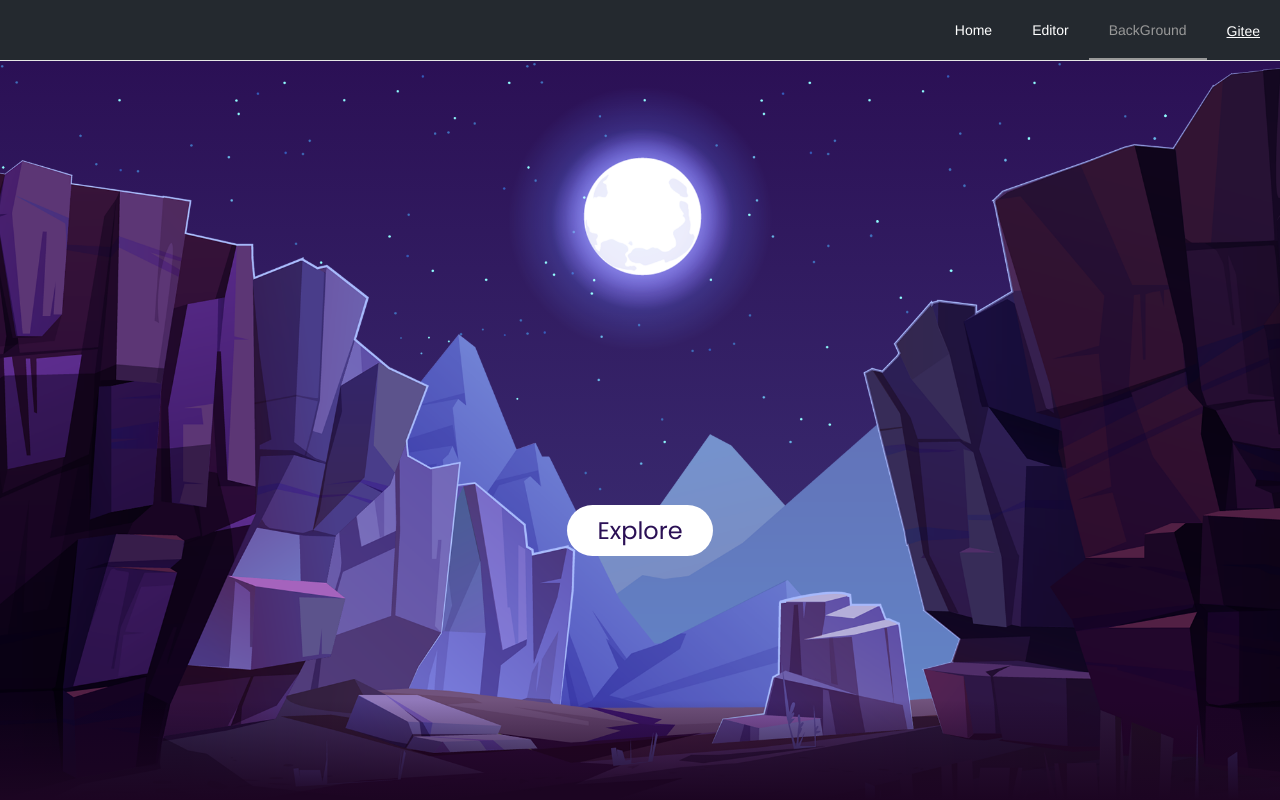
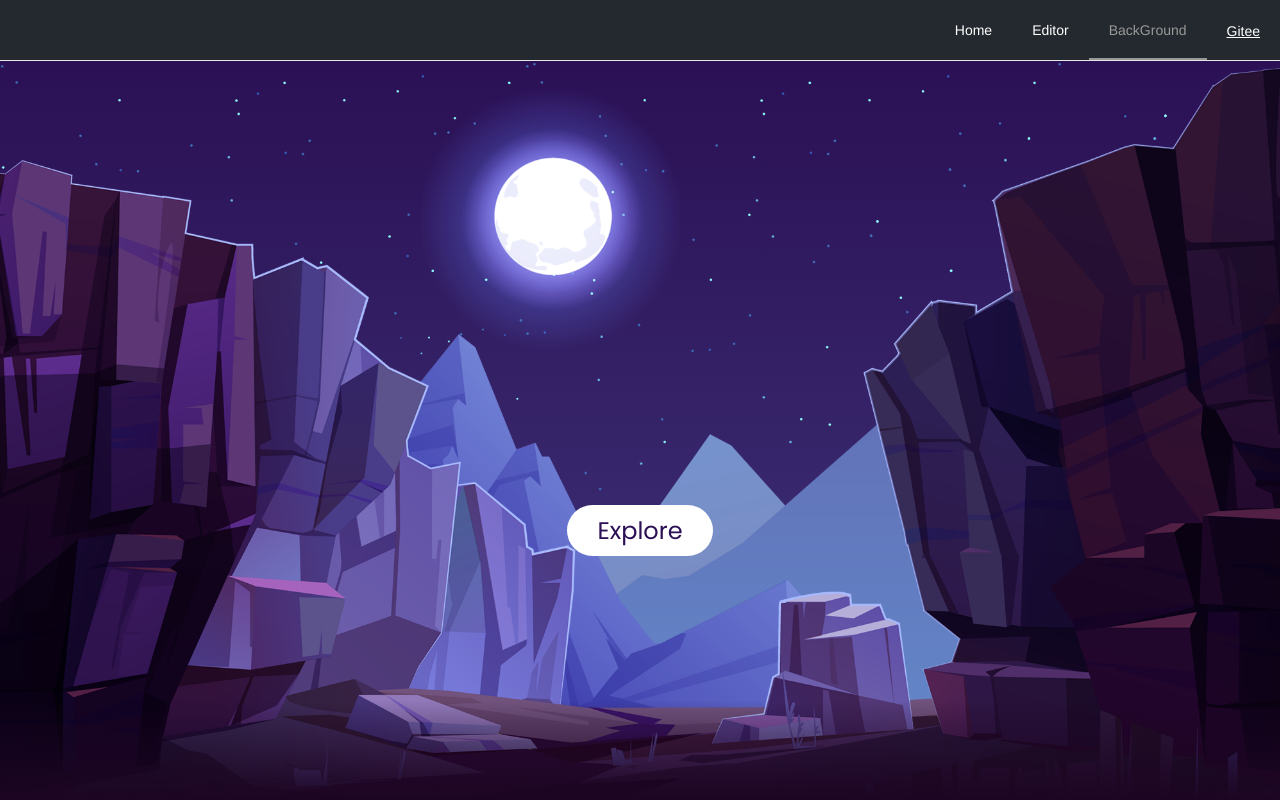
Before and after one commit to jinrd123/NwafulPaper, a Vue app: page /background in a window 1280 px wide. Shown: the top 800 px of the page. Built offline with nearby package versions, Linux system fonts and the light colour scheme.

Commit message:
解决background页面月亮光晕被遮挡问题

```diff
--- a/src/pages/BackGround/index.vue
+++ b/src/pages/BackGround/index.vue
@@ -165,6 +165,8 @@ section img {
 section img#moon {
   /* mix-blend-mode CSS 属性描述了元素的内容应该与元素的直系父元素的内容和元素的背景如何混合。 */
   mix-blend-mode: screen;
+  width: 86%;
+  top: 50px;
 }
 
 section img#mountains_front {
```
